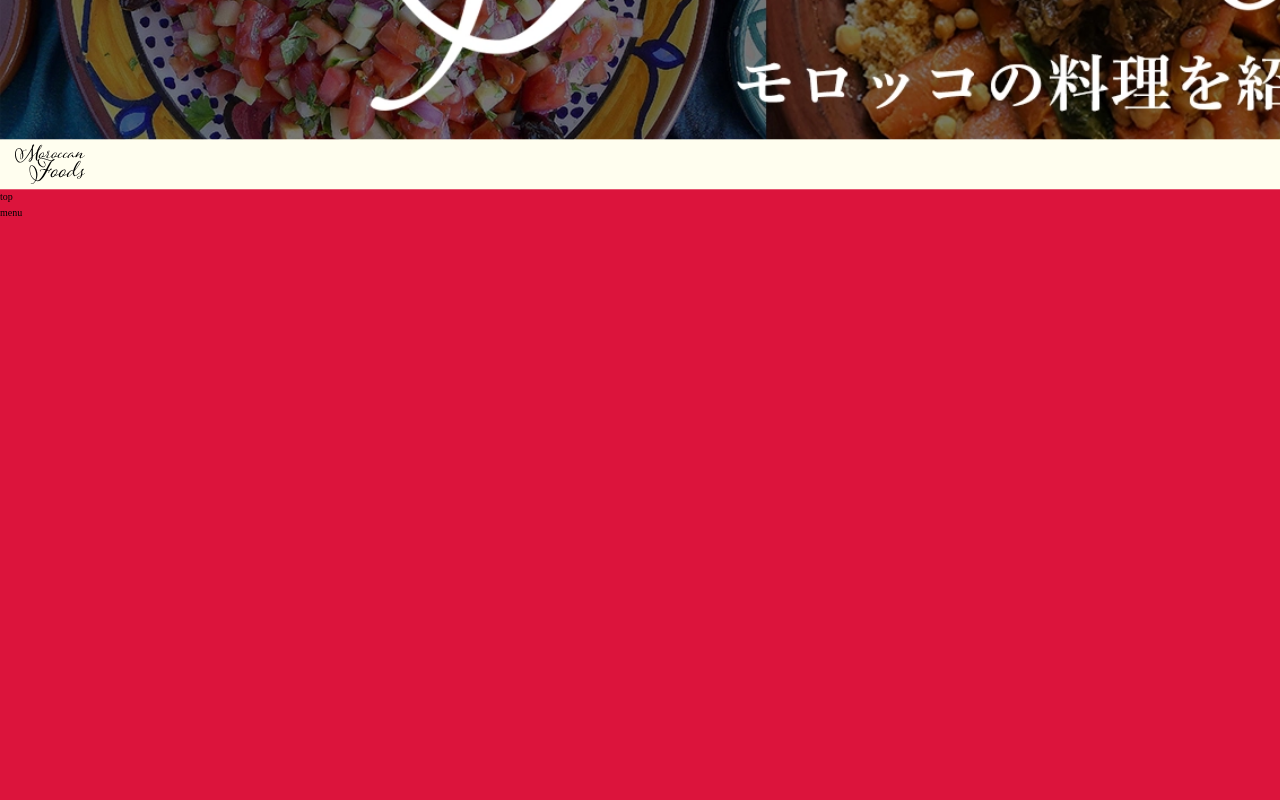
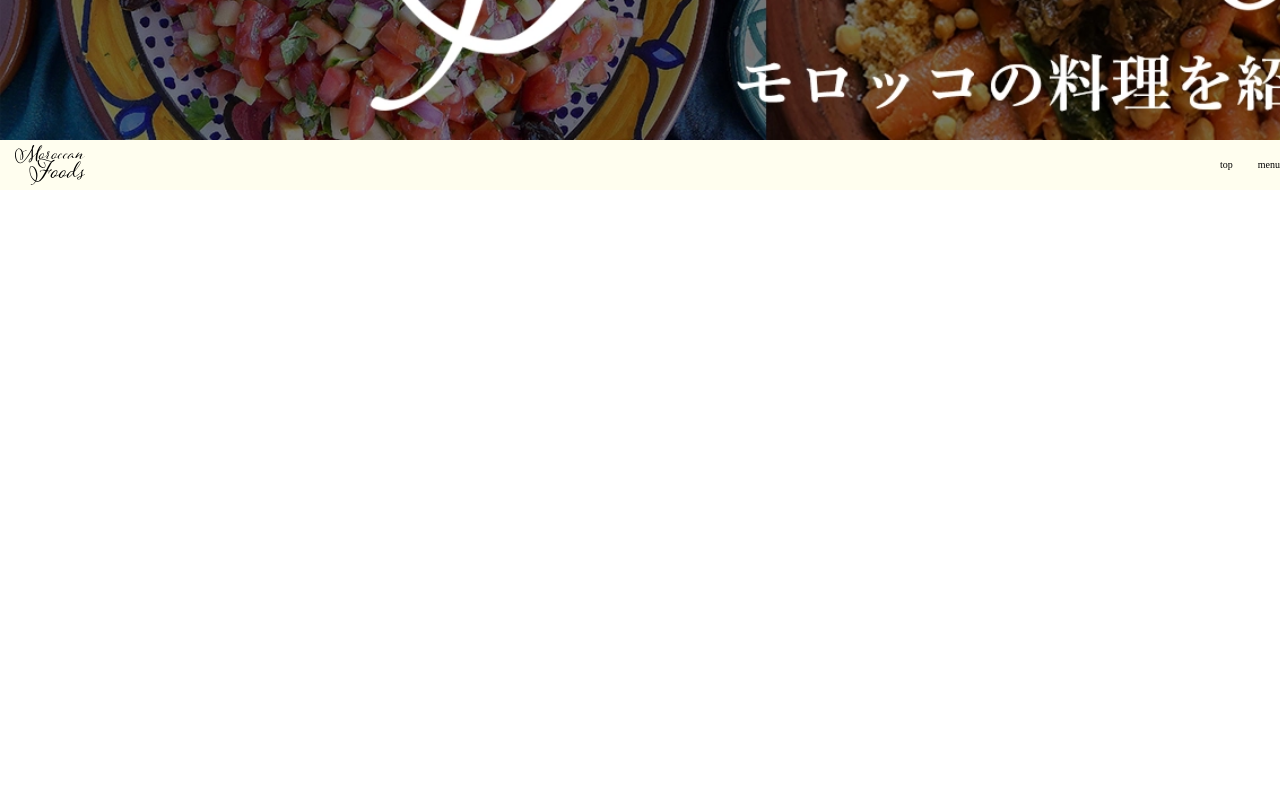
Before and after one commit to Webcode1999/sotugyoseisaku, a website: page index.html in a window 1280 px wide. Shown: the part 660-1460 px from the top of the page. Drawn offline with Linux system fonts and the light colour scheme; a web font is replaced by a local one.

Commit message:
first commit

```diff
--- a/index.html
+++ b/index.html
@@ -30,6 +30,7 @@
       content="https://aminesam1092.github.io/VILLNEDOUBLE/Logo/VilleDoublueLogo.svg"
     />
     <link rel="stylesheet" href="scss/main.min.css" />
+    <link rel="stylesheet" href="https://use.typekit.net/tfu4rrn.css" />
   </head>
   <body>
     <div class="Topimageconteiner"></div>
@@ -51,8 +52,9 @@
               </ul>
             </nav>
           </header>
-          <section class="crimson"></section>
-          <section class="skyblue"></section>
+          <section class="Moroccanfoods">
+            <h2 class="Moroccanfoods_headtext">伝統的なモロッコ料理</h2>
+          </section>
         </div>
       </div>
     </main>
--- a/js/style.js
+++ b/js/style.js
@@ -8,7 +8,7 @@ gsap.to(container, {
   ease: "none",
   scrollTrigger: {
     trigger: document.body,
-    start: "top top",
+    start: "top center",
     end: "bottom bottom",
     scrub: 3,
   },
--- a/scss/main.scss
+++ b/scss/main.scss
@@ -2,6 +2,7 @@
 @use "../scss/base/rest" as reset;
 @use "../scss/mixin/breakpoint" as break;
 @use "../scss/module/header" as module;
+@use "../scss/mixin/fontdata" as f;
 
 .Topimageconteiner {
   width: 100%;
--- a/scss/mixin/_breakpoint.scss
+++ b/scss/mixin/_breakpoint.scss
@@ -0,0 +1,15 @@
+@mixin breakpoint($point) {
+  @if $point==tablet {
+    @media (max-width: 1025px) {
+      //タブレット用
+      @content;
+    }
+  }
+
+  @if $point==smartphone {
+    @media (max-width: 530px) {
+      //スマホ用
+      @content;
+    }
+  }
+}
--- /dev/null
+++ b/scss/mixin/_fontdata.scss
@@ -0,0 +1,8 @@
+$font-size-micro: 12px;
+$font-size-milli: 14px;
+$font-size-base: 16px;
+$font-size-kilo: 18px;
+$font-size-mega: 24px;
+$font-size-giga: 32px;
+
+$jubilat: "jubilat", serif; ;
--- a/scss/module/_header.scss
+++ b/scss/module/_header.scss
@@ -1,9 +1,25 @@
+@use "../mixin/fontdata" as f;
 .Header {
   width: 100%;
+  position: fixed;
   &_Nav {
     width: 100%;
     height: 50px;
     background-color: #fffeef;
+  }
+  &_Ul {
+    display: flex;
+    justify-content: center;
+    align-items: center;
+    gap: 25px;
+  }
+  &_Li {
+    font-size: f.$font-size-giga;
+    font-family: f.$jubilat;
+    margin-right: 20px;
+  }
+  &_Logo {
+    margin-right: auto;
   }
   .logo {
     width: 100px;
```
Also changed, not shown: scss/main.min.css, 1 other file.
